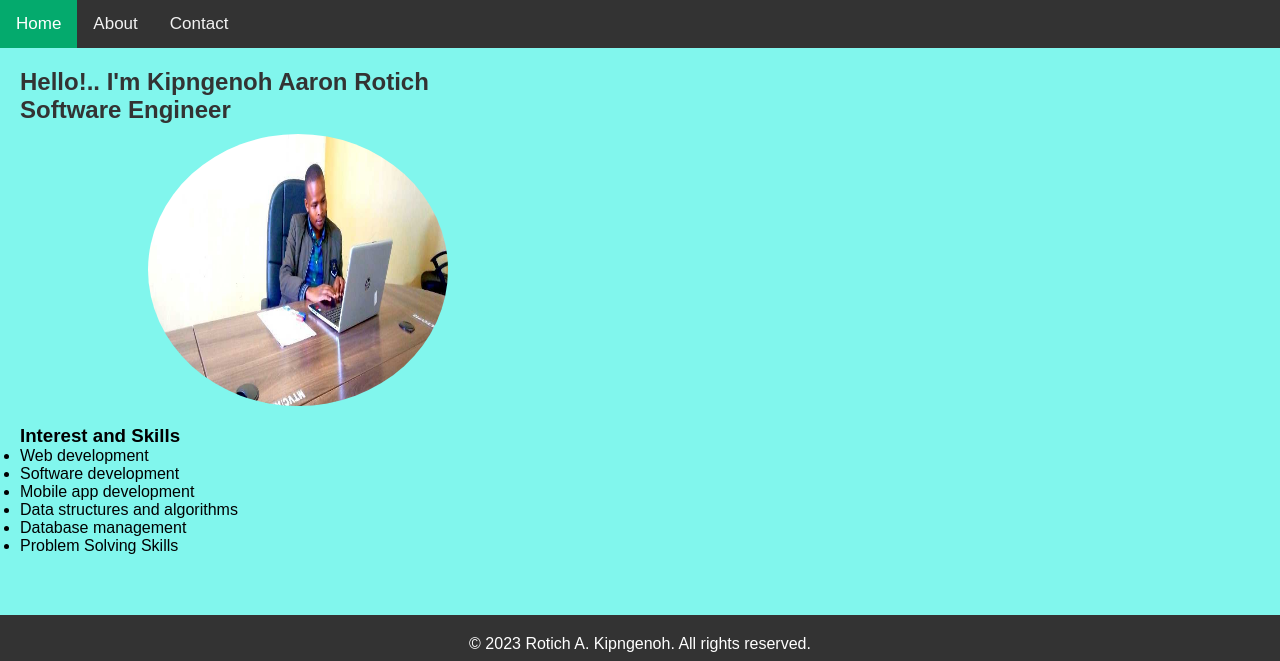
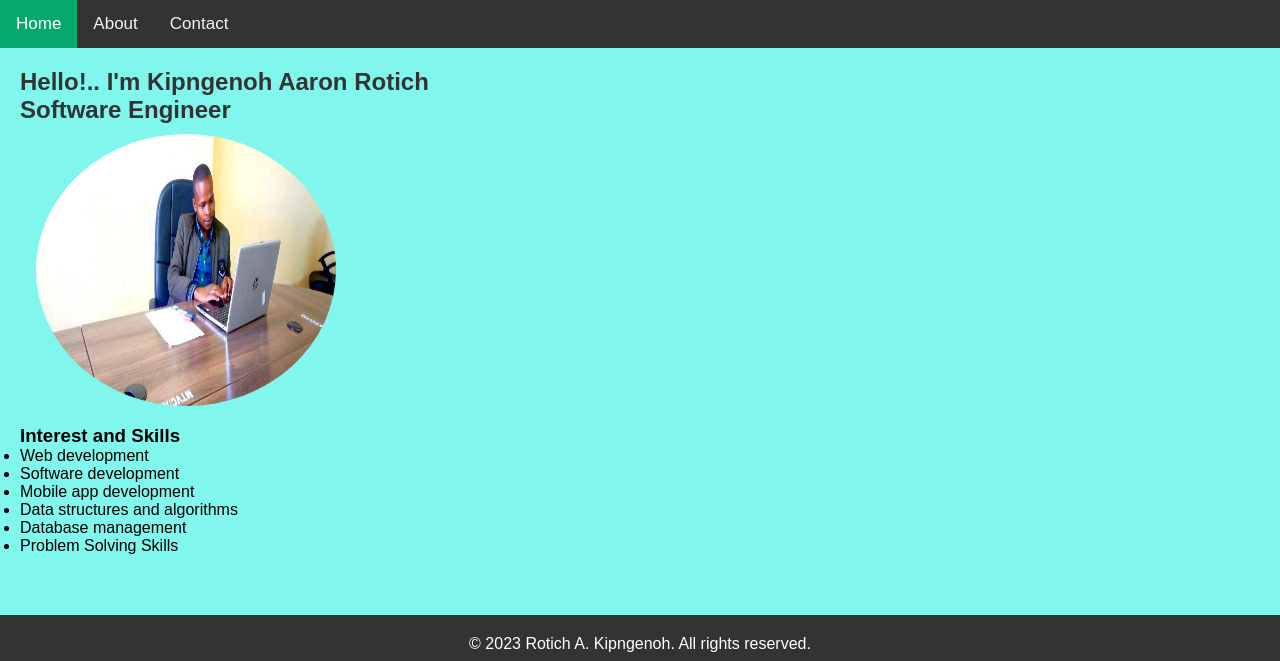
Before and after one commit to kipngenohaaron/PersonalWebsite, a plain HTML site: page index.html in a window 1280 px wide. Shown: the top 661 px of the page. Drawn offline with nearby package versions, Linux system fonts and the light colour scheme.

Commit message:
transforms modified

```diff
--- a/style.css
+++ b/style.css
@@ -155,7 +155,7 @@ body, h1, h2, p, ul, li, form {
  .column img{
   height: 17rem;
   border-radius: 50%;
-  margin-left: 8rem;
+  margin-left: 1rem;
   transition: 4s;
   animation: bounce 2.5s infinite;
 }
```
